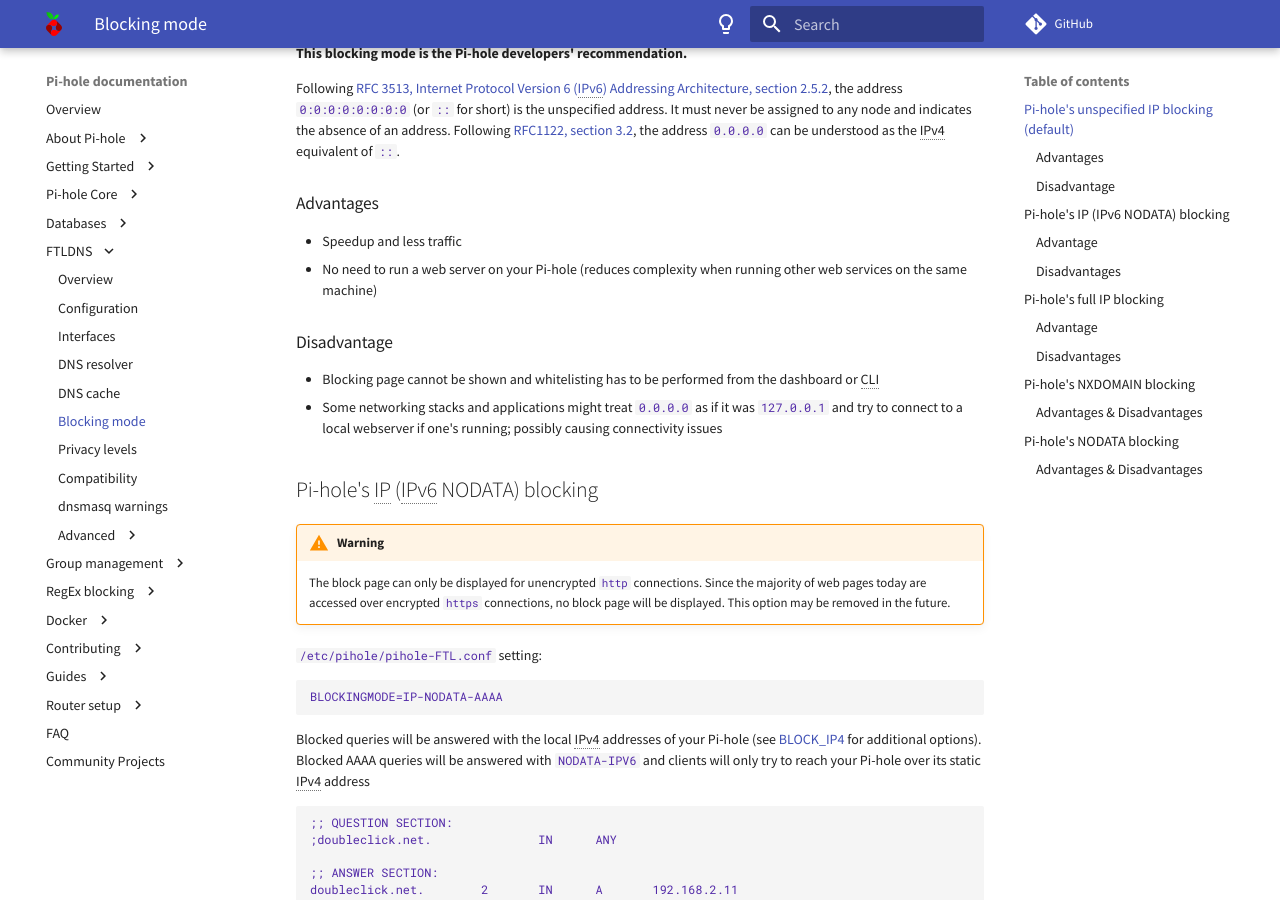
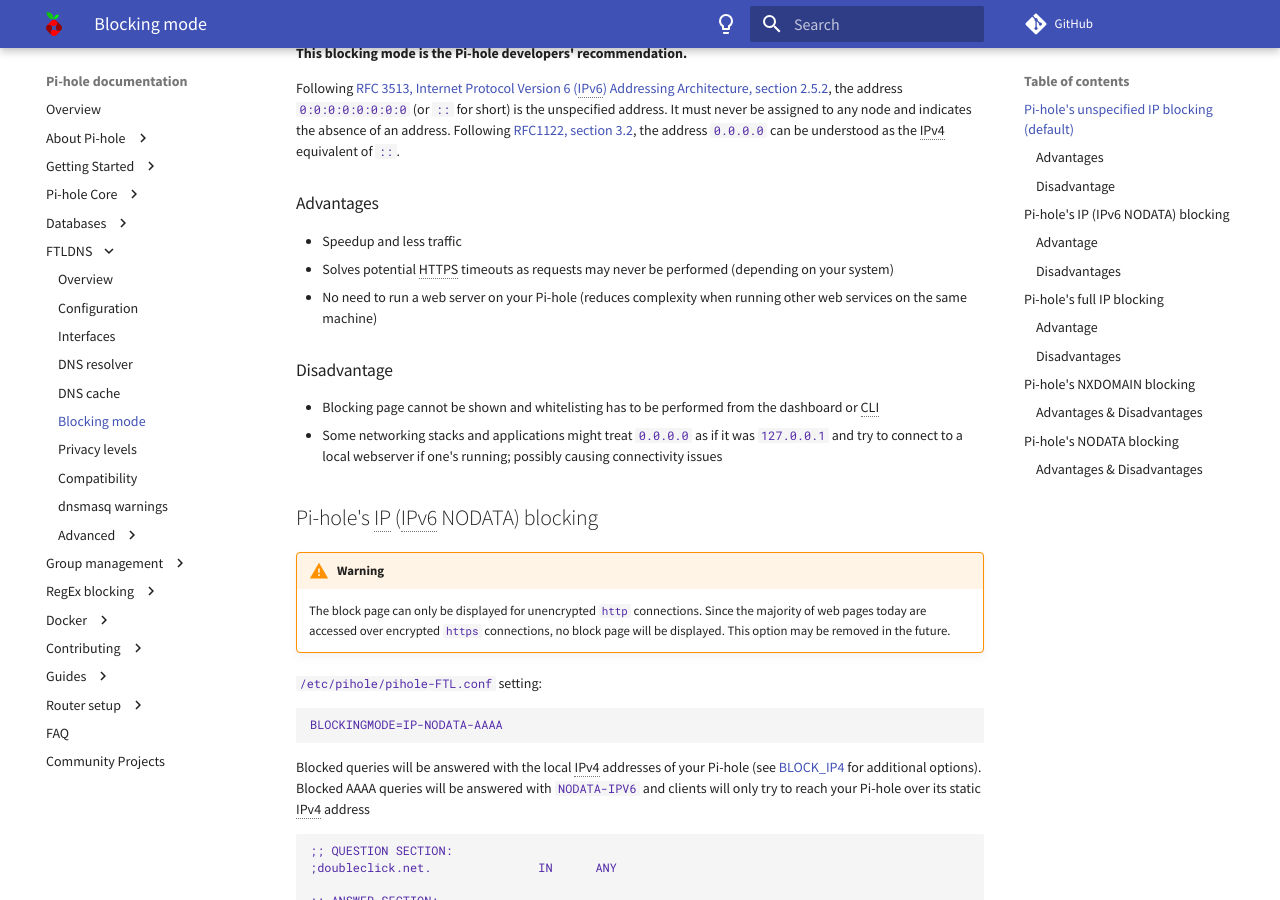
Before and after one commit to pi-hole/docs, an MkDocs documentation site: the page built from docs/ftldns/blockingmode.md, in a window 1280 px wide and 900 px high, scrolled down 534 px. Built offline with MkDocs 1.6.1 and Material for MkDocs 9.7.7, drawn with Linux system fonts in a browser that asks for light colours; comment, search, counter and statistics services are not loaded.

Commit message:
Update docs/ftldns/blockingmode.md
Co-authored-by: DL6ER <DL6ER@users.noreply.github.com>

```diff
--- a/docs/ftldns/blockingmode.md
+++ b/docs/ftldns/blockingmode.md
@@ -28,6 +28,7 @@
 ### Advantages
 
 - Speedup and less traffic
+- Solves potential HTTPS timeouts as requests may never be performed (depending on your system)
 - No need to run a web server on your Pi-hole (reduces complexity when running other web services on the same machine)
 
 ### Disadvantage
```
